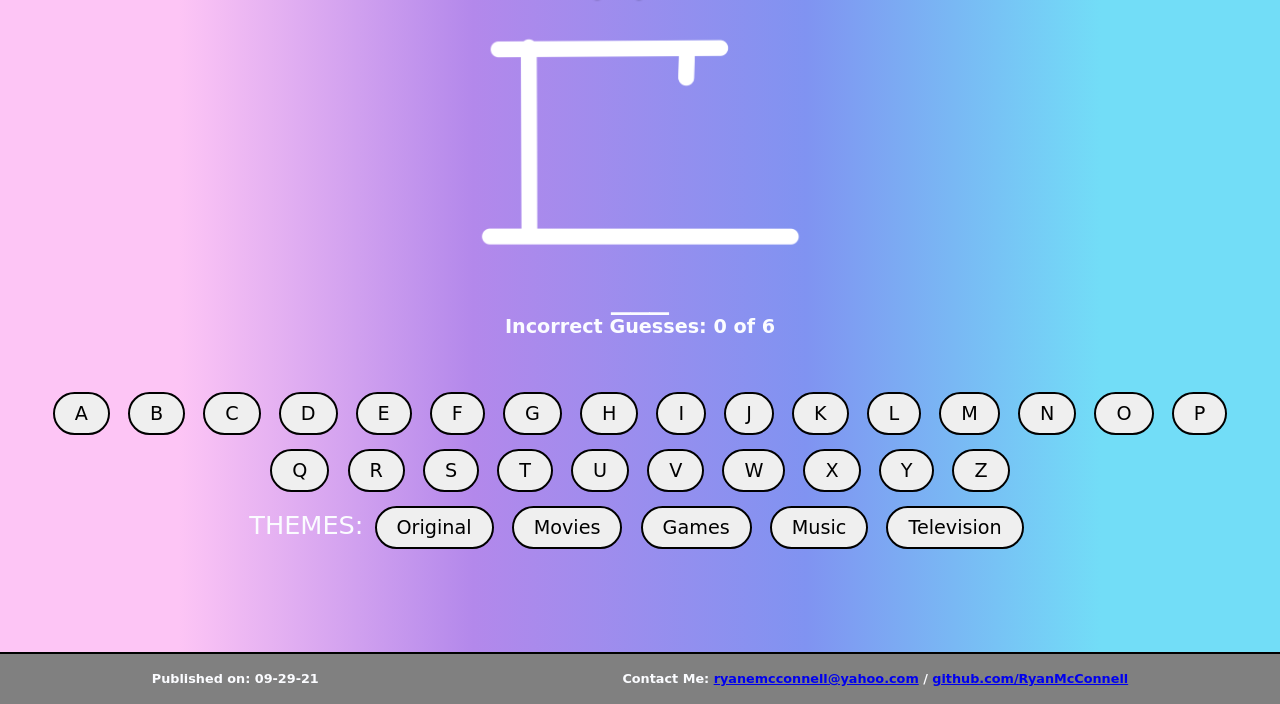
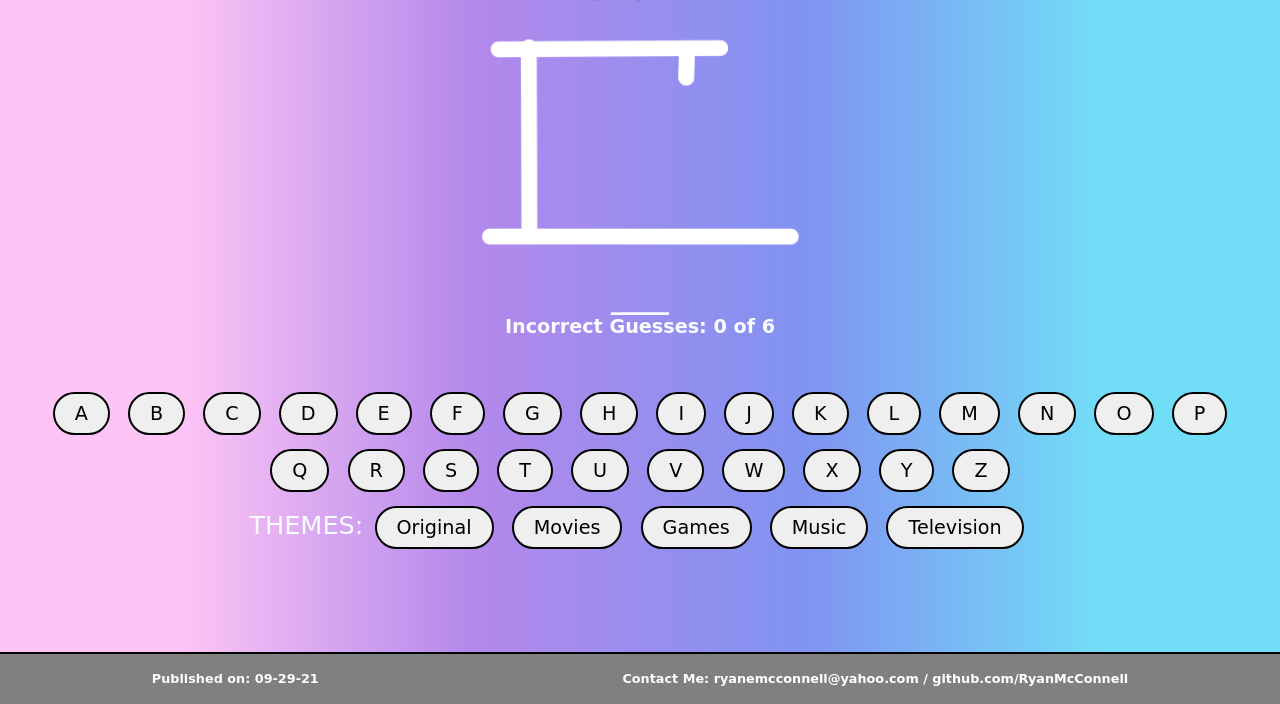
Before and after one commit to RyanMcConnell/Themed-Hangman, a plain HTML site: page index.html in a window 1280 px wide. Shown: the part 96-800 px from the top of the page. Drawn offline with nearby package versions, Linux system fonts and the light colour scheme; a web font is replaced by a local one.

Commit message:
changes to hyperlinks in footer

```diff
--- a/game.css
+++ b/game.css
@@ -123,6 +123,16 @@ body {
     display: inline;
 }
 
+.footer a {
+    text-decoration: none;
+    color: white;
+}
+
+.footer a:hover {
+    color: black;
+    transition: color 1s ease;
+}
+
 @media (max-width: 688px) {
     .themes-container p {
         display: block;
```
